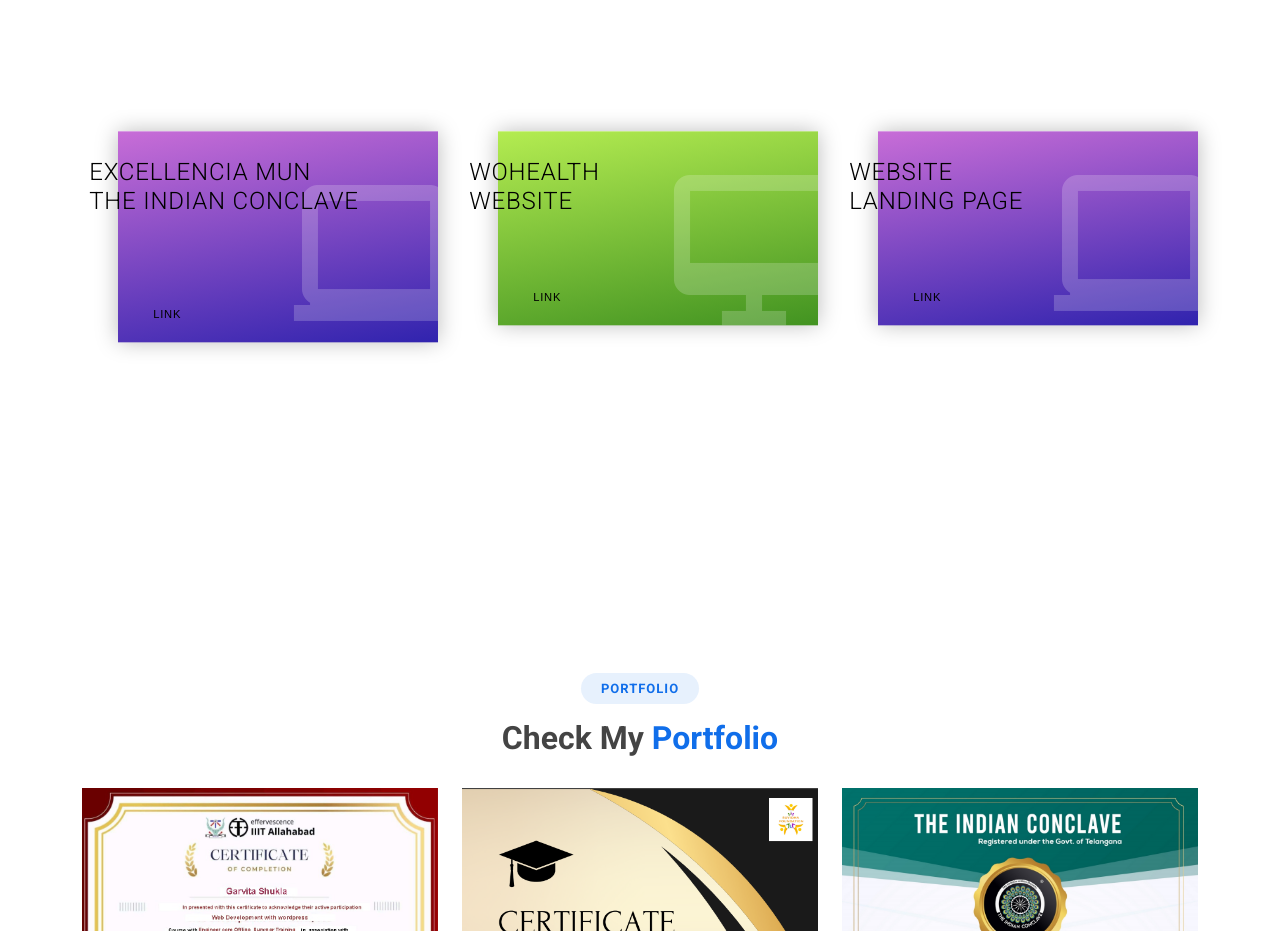
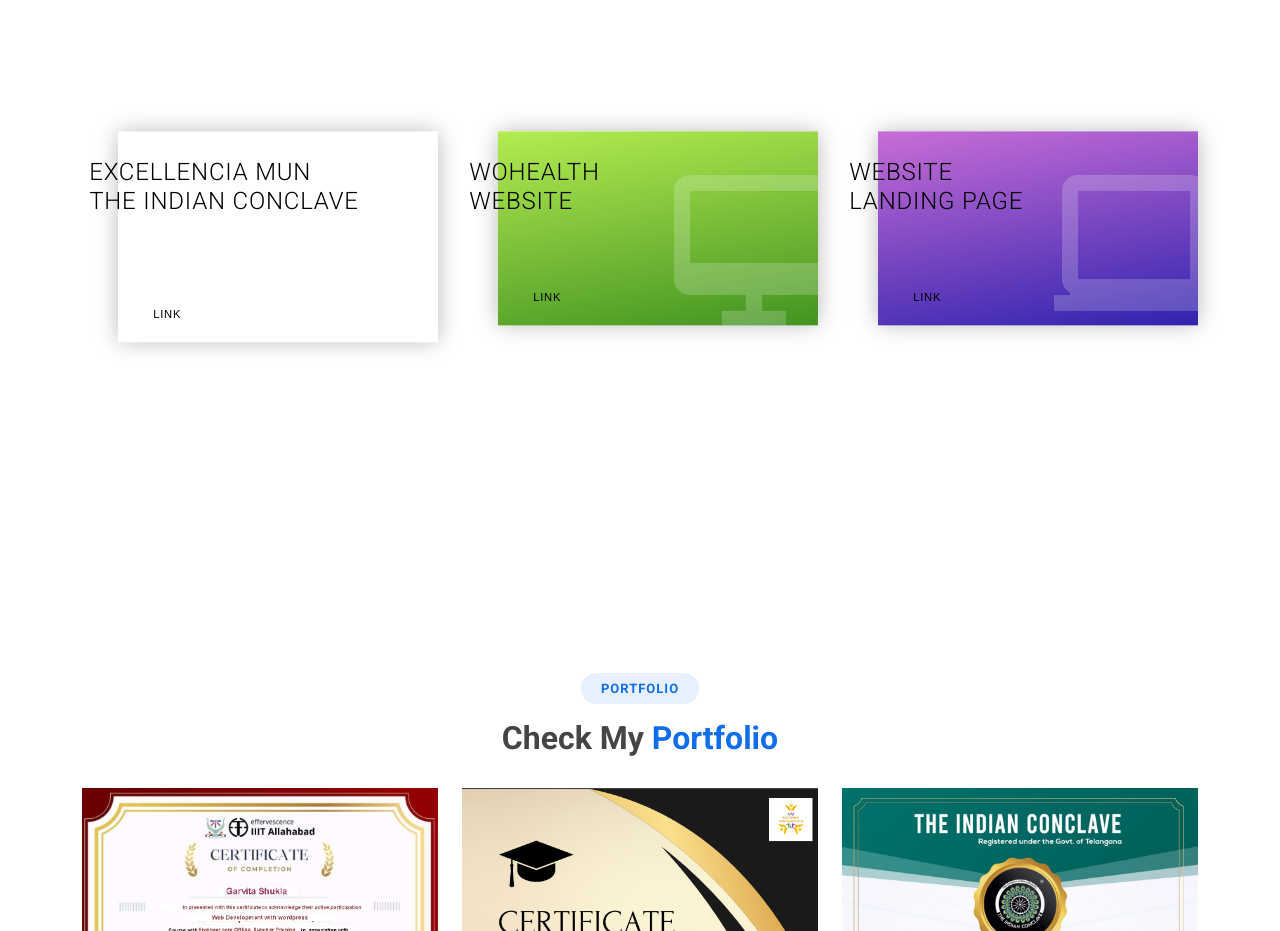
Before and after one commit to ShuklaGarvita/Garvita, a plain HTML site: page index.html in a window 1280 px wide. Shown: the part 2840-3771 px from the top of the page. Drawn offline with nearby package versions, Linux system fonts and the light colour scheme.

Commit message:
Update index.html

```diff
--- a/index.html
+++ b/index.html
@@ -307,7 +307,7 @@ by the organization
   <div class="row align-middle">
 
     <div class="col-md-6 col-lg-4 column">
-      <div class="card gr-3">
+      <div class="card gr-1">
         <div class="txt">
           <h1>EXCELLENCIA MUN <br> THE INDIAN CONCLAVE</h1>
           <p>A website made for excellencia being an executive at The indian conclave</p>
```
